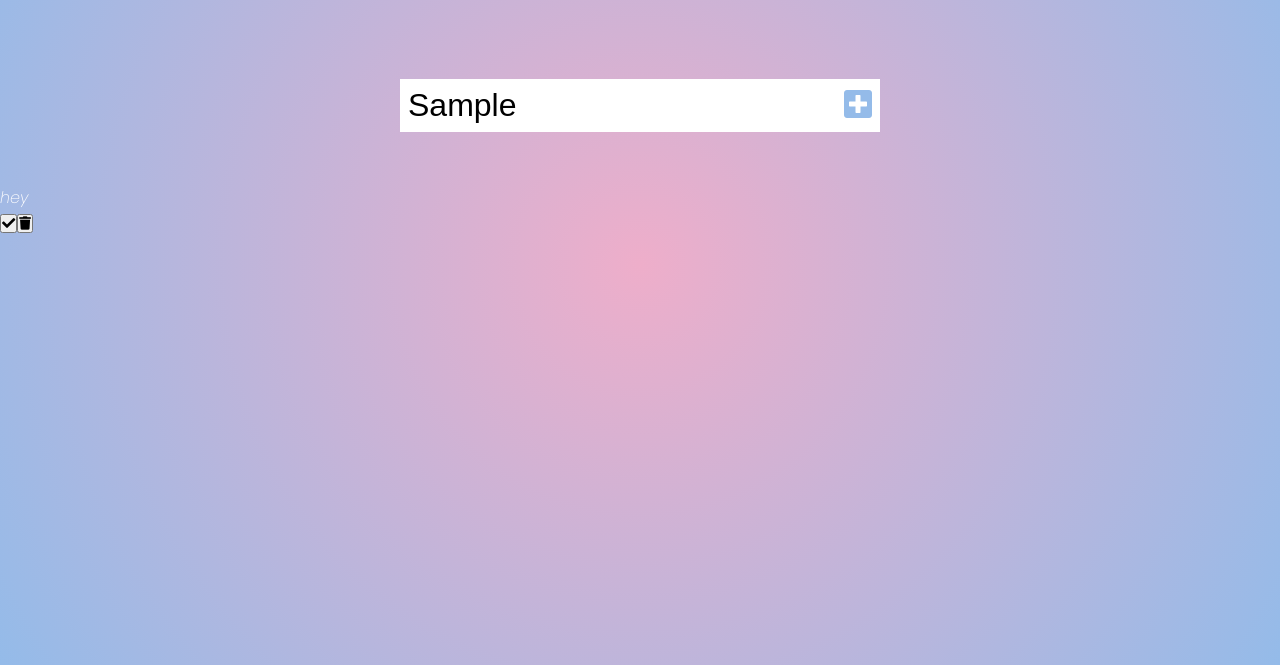
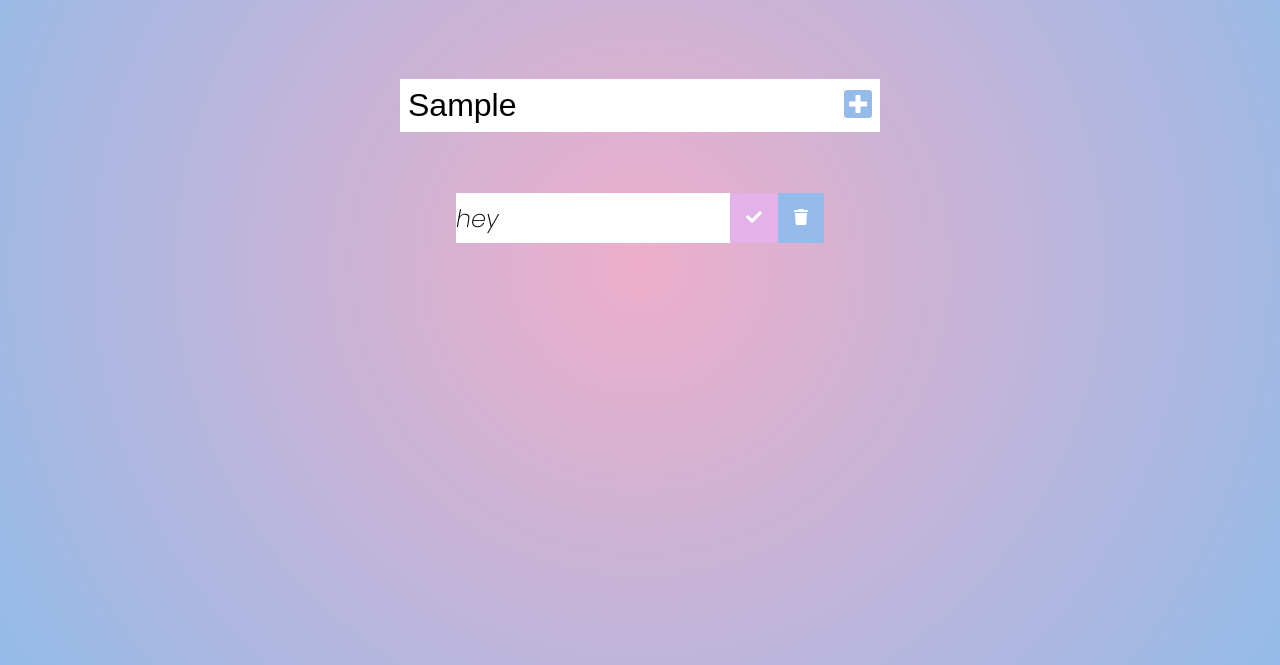
Before and after one commit to sbamsh/ToDoList, a plain HTML site: page index.html in a window 1280 px wide. Both pictures are taken after typing "Sample" into the empty fields and a click on the button 858 px from the left and 240 px from the top of the page. Shown: the part 135-800 px from the top of the page. Drawn offline with Linux system fonts and the light colour scheme.

Commit message:
css codes for li list added

```diff
--- a/style.css
+++ b/style.css
@@ -40,3 +40,41 @@ form button:hover {
     background: #94bbe9;
     color: white;
 }
+
+.todo-container {
+    display: flex;
+    justify-content: center;
+    align-items: center;
+}
+
+.todo-list {
+    min-width: 30%;
+    list-style: none;
+}
+
+.todo {
+    margin: 0.5rem;
+    background: white;
+    color: black;
+    font-size: 1.5rem;
+    display: flex;
+    justify-content: space-between;
+    align-items: center;
+}
+
+.todo li {
+    flex: 1;
+}
+
+.completed-btn, .trash-btn {
+    background: #94bbe9;
+    color: white;
+    border: none;
+    padding: 1rem;
+    cursor: pointer;
+    font-size: 1rem;
+}
+
+.completed-btn {
+    background: #e3b2e9;
+}
```
Also changed, not shown: 1 other file.
